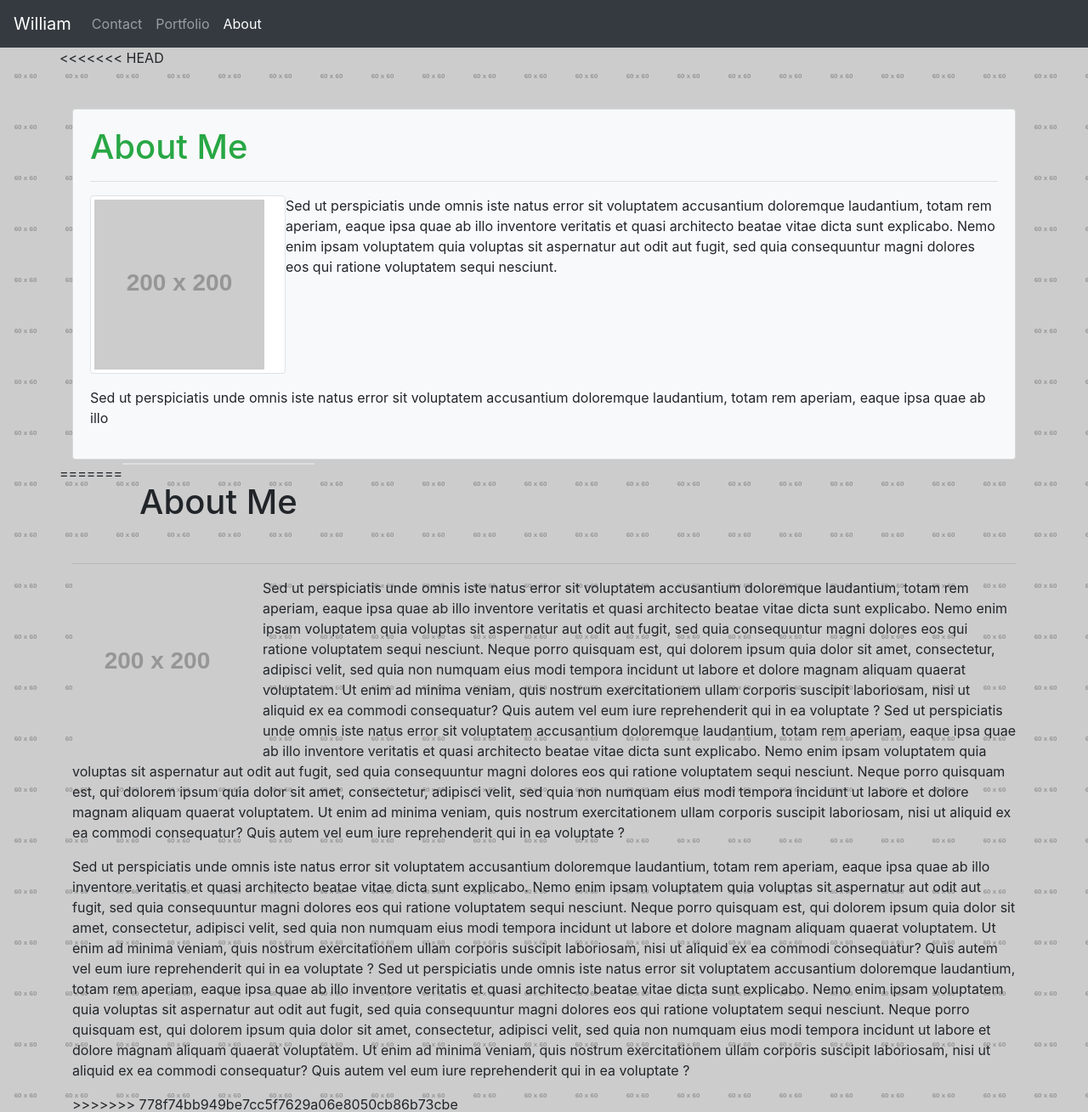
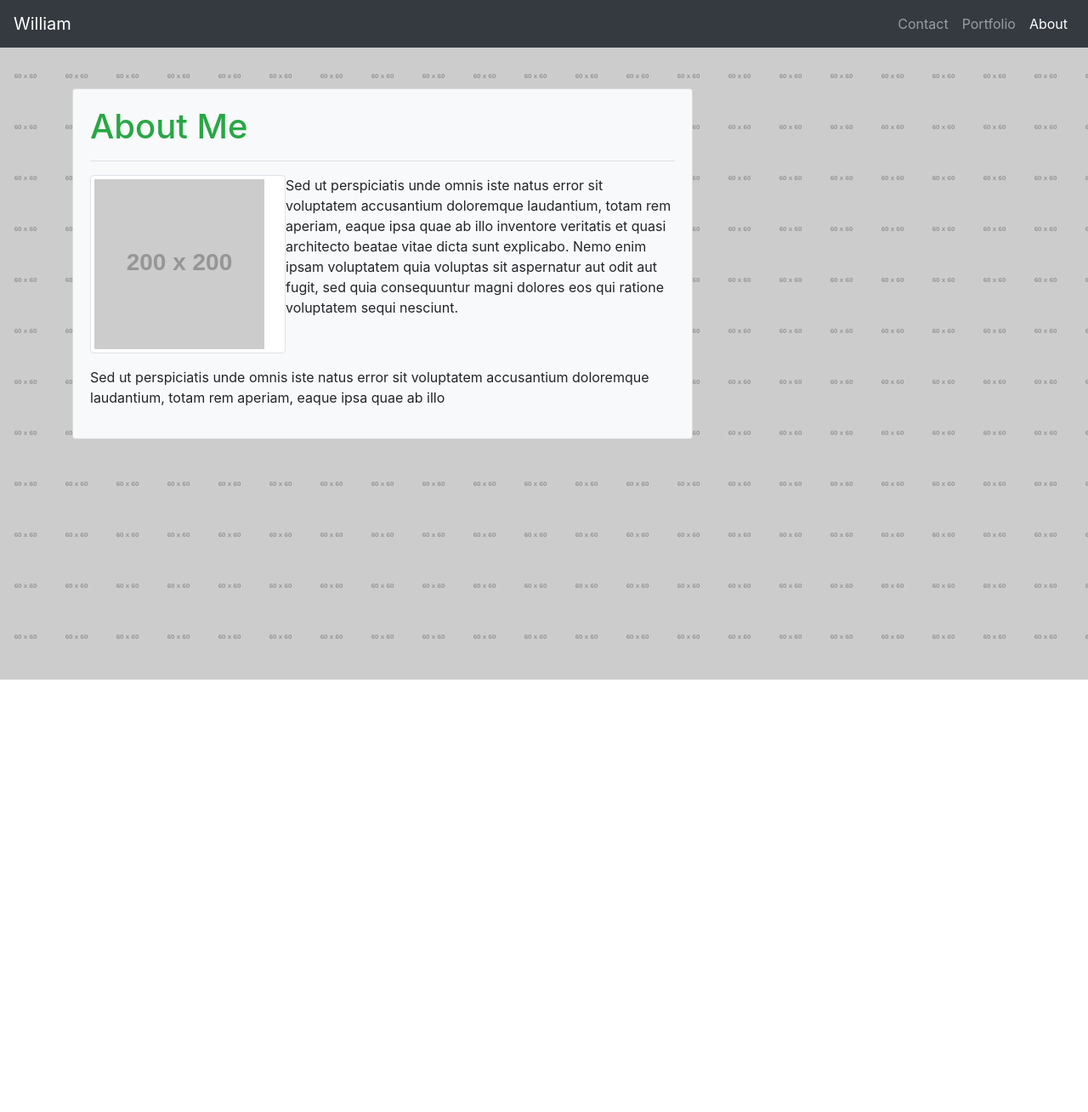
Before and after one commit to wpb911/portfolio, a plain HTML site: page index.html in a window 1280 px wide. Shown: the whole page at 85% size. After the commit the page ends 800 px from the top, so only its background shows below. Drawn offline with nearby package versions, Linux system fonts and the light colour scheme; placeholder pictures from the web are drawn by us.

```diff
--- a/index.html
+++ b/index.html
@@ -38,7 +38,7 @@
             </button>
 
             <div class="collapse navbar-collapse" id="navbarSupportedContent">
-              <ul class="navbar-nav mr-auto">
+              <ul class="navbar-nav ml-auto">
                 <li class="nav-item">
                   <a class="nav-link" href="#">Contact <span class="sr-only">(current)</span></a>
                 </li>
@@ -46,7 +46,7 @@
                   <a class="nav-link" href="#">Portfolio</a>
                 </li>
                 <li class="nav-item active">
-                  <a class="nav-link" href="#">About</a>
+                  <a class="nav-link " href="#">About</a>
                 </li>
               </ul>
             </div>
@@ -57,12 +57,11 @@
 
             <div class="row align-items-start">
 
-<<<<<<< HEAD
-                <div class="col-12">
+                <div class="col-12 col-xs-12 col-md-8">
                     <div class="card bg-light mb-1 mt-5">
 
                         <div class="card-body">
-                          <h1 class="card-title text-success">About Me</h1>
+                          <h1 class="card-title text-success ">About Me</h1>
                           <hr>
                           <p class="float-left pr-4 img-thumbnail"><img src="http://placehold.it/200x200" alt="My Portfolio"></p>
                           <p>Sed ut perspiciatis unde omnis iste natus error sit voluptatem accusantium doloremque laudantium, totam rem aperiam, eaque ipsa quae ab illo inventore veritatis et quasi architecto beatae vitae dicta sunt explicabo. Nemo enim ipsam voluptatem quia voluptas sit aspernatur aut odit aut fugit, sed quia consequuntur magni dolores eos qui ratione voluptatem sequi nesciunt. </p>
@@ -71,27 +70,6 @@
                       </div>
                 </div>
 
-=======
-                <div class="col-xs-8">
-                  <div class="card" ></div>
-
-                    <div class="card-body">
-                      <h1 class="card-title">About Me</h1>
-
-                    </div>
-                  </div>
-                </div>
-                <hr>
-                <div class="col-xs-4">
-                    <p class="float-left pr-4"><img src="http://placehold.it/200x200"  alt="My Portfolio"></p>
-                    <p>Sed ut perspiciatis unde omnis iste natus error sit voluptatem accusantium doloremque laudantium, totam rem aperiam, eaque ipsa quae ab illo inventore veritatis et quasi architecto beatae vitae dicta sunt explicabo. Nemo enim ipsam voluptatem quia voluptas sit aspernatur aut odit aut fugit, sed quia consequuntur magni dolores eos qui ratione voluptatem sequi nesciunt. Neque porro quisquam est, qui dolorem ipsum quia dolor sit amet, consectetur, adipisci velit, sed quia non numquam eius modi tempora incidunt ut labore et dolore magnam aliquam quaerat voluptatem. Ut enim ad minima veniam, quis nostrum exercitationem ullam corporis suscipit laboriosam, nisi ut aliquid ex ea commodi consequatur? Quis autem vel eum iure reprehenderit qui in ea voluptate ?
-                    Sed ut perspiciatis unde omnis iste natus error sit voluptatem accusantium doloremque laudantium, totam rem aperiam, eaque ipsa quae ab illo inventore veritatis et quasi architecto beatae vitae dicta sunt explicabo. Nemo enim ipsam voluptatem quia voluptas sit aspernatur aut odit aut fugit, sed quia consequuntur magni dolores eos qui ratione voluptatem sequi nesciunt. Neque porro quisquam est, qui dolorem ipsum quia dolor sit amet, consectetur, adipisci velit, sed quia non numquam eius modi tempora incidunt ut labore et dolore magnam aliquam quaerat voluptatem. Ut enim ad minima veniam, quis nostrum exercitationem ullam corporis suscipit laboriosam, nisi ut aliquid ex ea commodi consequatur? Quis autem vel eum iure reprehenderit qui in ea voluptate ?</p>
-                    <p>Sed ut perspiciatis unde omnis iste natus error sit voluptatem accusantium doloremque laudantium, totam rem aperiam, eaque ipsa quae ab illo inventore veritatis et quasi architecto beatae vitae dicta sunt explicabo. Nemo enim ipsam voluptatem quia voluptas sit aspernatur aut odit aut fugit, sed quia consequuntur magni dolores eos qui ratione voluptatem sequi nesciunt. Neque porro quisquam est, qui dolorem ipsum quia dolor sit amet, consectetur, adipisci velit, sed quia non numquam eius modi tempora incidunt ut labore et dolore magnam aliquam quaerat voluptatem. Ut enim ad minima veniam, quis nostrum exercitationem ullam corporis suscipit laboriosam, nisi ut aliquid ex ea commodi consequatur? Quis autem vel eum iure reprehenderit qui in ea voluptate ?
-                      Sed ut perspiciatis unde omnis iste natus error sit voluptatem accusantium doloremque laudantium, totam rem aperiam, eaque ipsa quae ab illo inventore veritatis et quasi architecto beatae vitae dicta sunt explicabo. Nemo enim ipsam voluptatem quia voluptas sit aspernatur aut odit aut fugit, sed quia consequuntur magni dolores eos qui ratione voluptatem sequi nesciunt. Neque porro quisquam est, qui dolorem ipsum quia dolor sit amet, consectetur, adipisci velit, sed quia non numquam eius modi tempora incidunt ut labore et dolore magnam aliquam quaerat voluptatem. Ut enim ad minima veniam, quis nostrum exercitationem ullam corporis suscipit laboriosam, nisi ut aliquid ex ea commodi consequatur? Quis autem vel eum iure reprehenderit qui in ea voluptate ?</p>
-
-                  </div>
-
->>>>>>> 778f74bb949be7cc5f7629a06e8050cb86b73cbe
             </div>
         </div>
 
```
